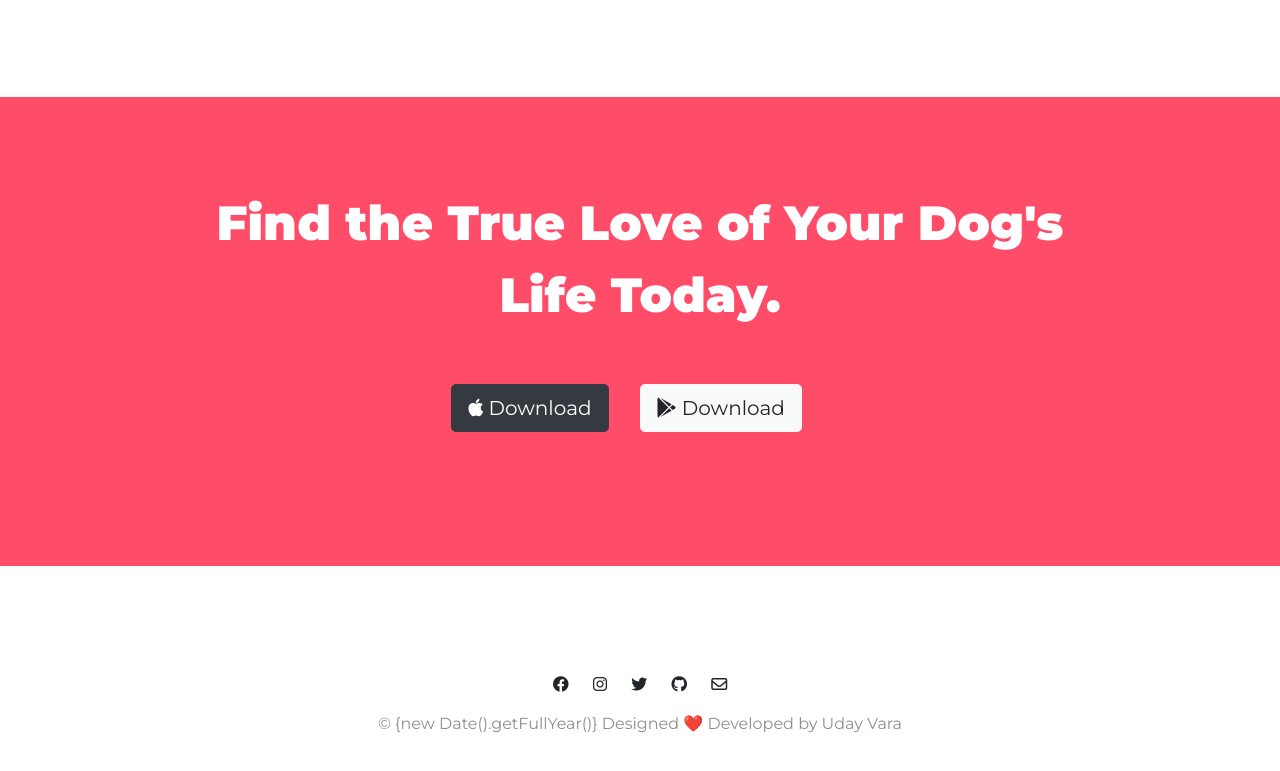
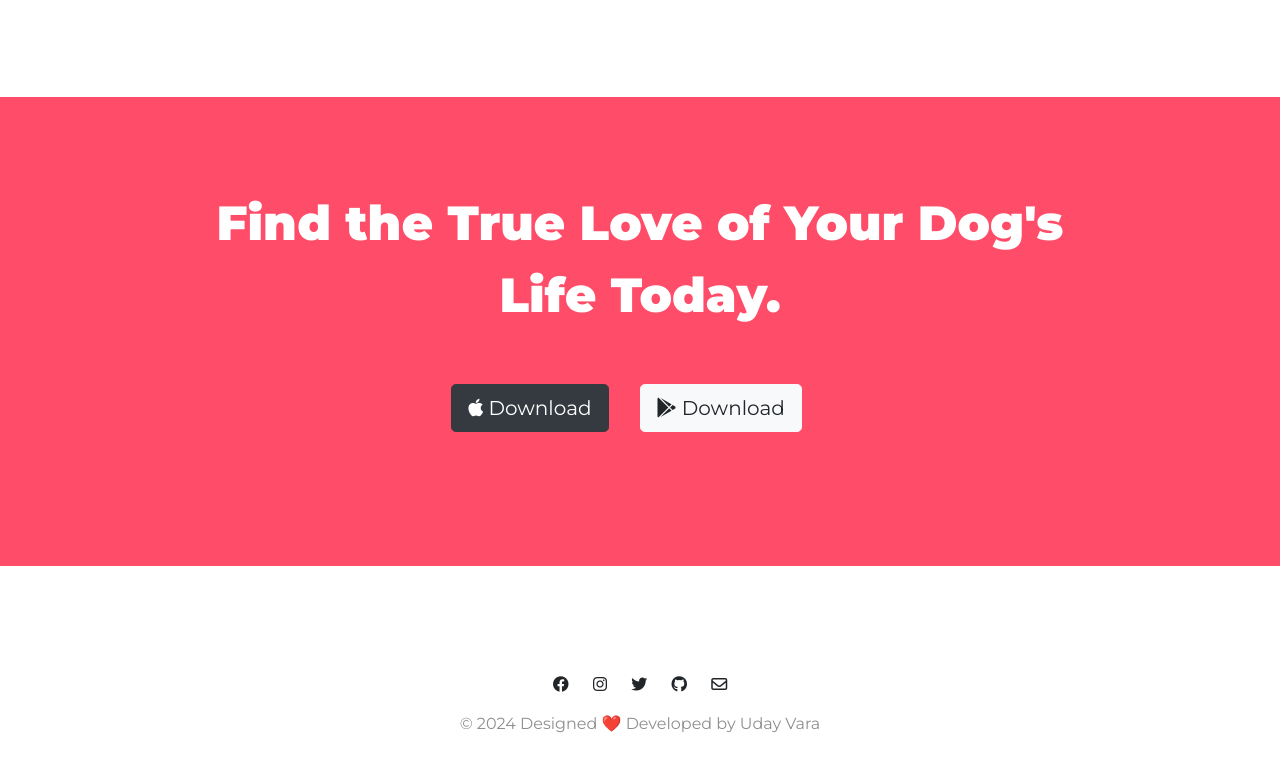
Before and after one commit to UV26320/TinDog, a plain HTML site: page index.html in a window 1280 px wide. Shown: the part 2322-3093 px from the top of the page. Drawn offline with nearby package versions, Linux system fonts and the light colour scheme.

Commit message:
updated piece of code

```diff
--- a/index.html
+++ b/index.html
@@ -230,7 +230,7 @@
     <i class="socical-icon fa-brands fa-twitter"></i>
     <i class="socical-icon fa-brands fa-github"></i>
     <i class="socical-icon fa-regular fa-envelope"></i>
-    <p> &copy; {new Date().getFullYear()} Designed ❤️ Developed by Uday Vara</p>
+    <p> &copy; 2024 Designed ❤️ Developed by Uday Vara</p>
 
   </footer>
 
```
